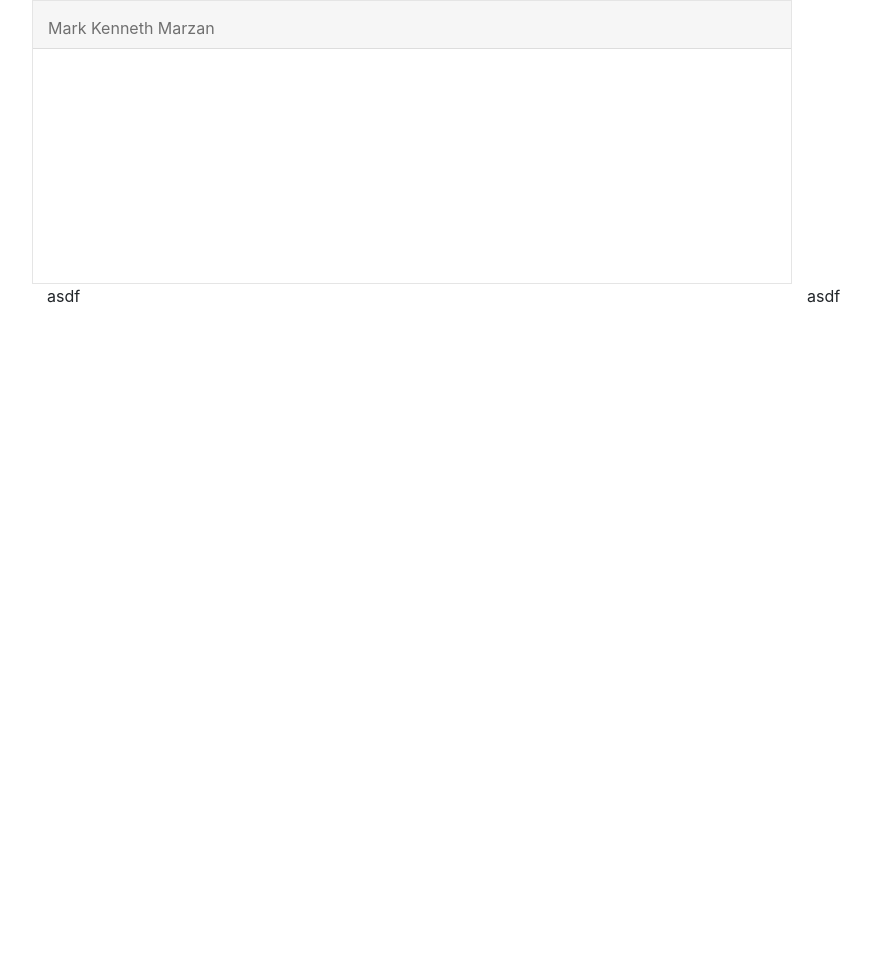
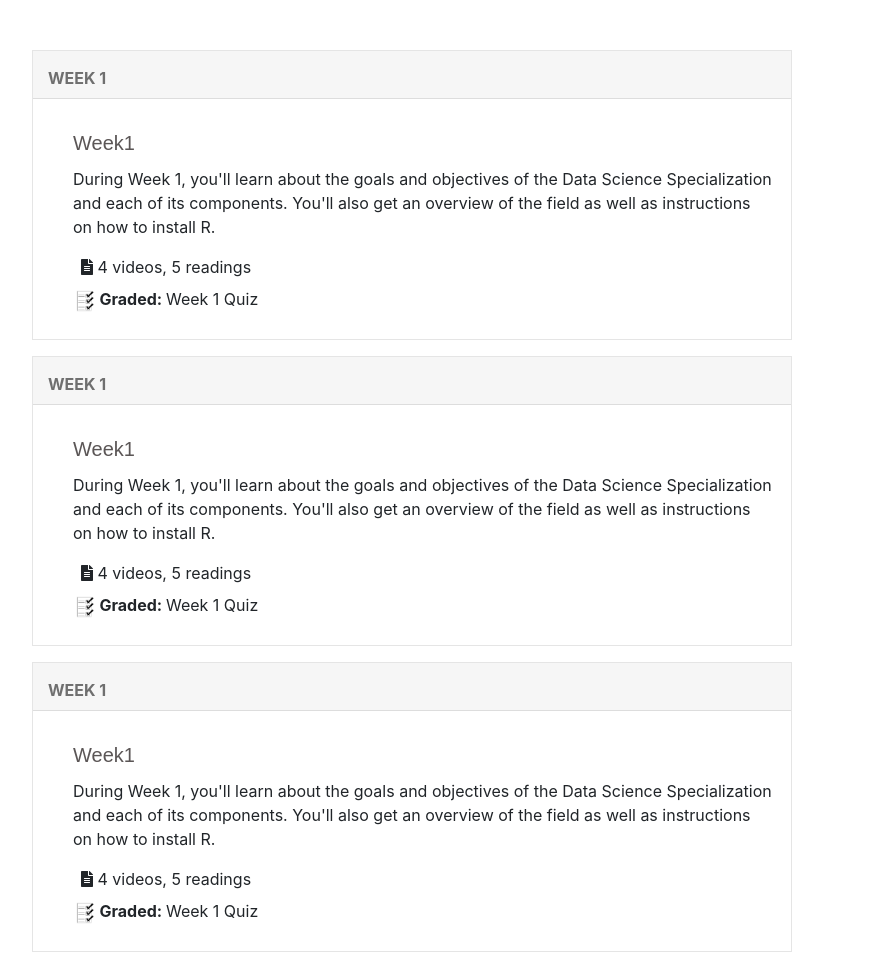
Before and after one commit to 2166244/WEBTECHLec-FINALS, a plain HTML site: page bootstrap-3.3.7-dist/marzan.html in a window 1280 px wide. Shown: the whole page, without its empty margins (38-909 px from the left). Before the commit the page ends 800 px from the top, so only its background shows below. Drawn offline with nearby package versions, Linux system fonts and the light colour scheme.

Commit message:
content structure added

```diff
--- a/bootstrap-3.3.7-dist/css/custom.css
+++ b/bootstrap-3.3.7-dist/css/custom.css
@@ -1,4 +1,10 @@
+body {
+    background-color: #f5f5f5;
+}
 
+.container{
+	margin-top: 50px;
+}
 .row-inner1{
 	color: rgba(0,0,0,0.55);
 	background-color: #f6f6f6;
@@ -7,9 +13,22 @@
 	padding: 15px 16px;
 }
 .row-outer{
-	height: 284px;
+	min-height: 290px;
 	border: 1px solid rgba(0,0,0,0.1);
 }
-.row-inner2{
-	padding: 160px 32px 40px 32px !important;
+.col-md-12.row-inner2 {
+    position: absolute;
+    padding: 80px 20px 20px 40px;
 }
+.row-inner2 h1{
+	font-size: 20px;
+	padding-bottom: 4px;
+	font-family: 'OpenSans-Light', Arial, sans-serif;
+	font-weight: 100;
+	line-height: 24px;
+	color: #5b5656;
+}
+.icon2 img{
+	width: 22px;
+	height: 22px;
+}
--- a/bootstrap-3.3.7-dist/marzan.html
+++ b/bootstrap-3.3.7-dist/marzan.html
@@ -5,27 +5,82 @@
 <title>Untitled Document</title>
 <link rel="stylesheet" href="css/custom.css">
 <link rel="stylesheet" href="https://maxcdn.bootstrapcdn.com/bootstrap/4.0.0/css/bootstrap.min.css" integrity="sha384-Gn5384xqQ1aoWXA+058RXPxPg6fy4IWvTNh0E263XmFcJlSAwiGgFAW/dAiS6JXm" crossorigin="anonymous">
+<link rel="stylesheet" href="https://use.fontawesome.com/releases/v5.0.10/css/all.css" integrity="sha384-+d0P83n9kaQMCwj8F4RJB66tzIwOKmrdb46+porD/OvrJ+37WqIM7UoBtwHO6Nlg" crossorigin="anonymous">
 <meta name="viewport" content="width=device-width, initial-scale=1">
 </head>
 <body>
 
-<div class="container" >
-	<div class="content">
-		<div class="row">
+<div class="container " >
+	<div class="content pb-3">
+		<div class="row position-relative">
 			<div class="col-md-8">
 				<div class="row row-outer">
-					<div class="col-md-12 row-inner1">Mark Kenneth Marzan</div>
+					<div class="col-md-12 font-weight-bold row-inner1">WEEK 1</div>
+					<div class="col-md-12 row-inner2">
+						<h1 >Week1</h1>
+						<div class="content pb-3">During Week 1, you'll learn about the goals and objectives of the Data Science Specialization and each of its components. You'll also get an overview of the field as well as instructions on how to install R.
+						</div>
+						<div class="icon1 pb-2 pl-2">
+							<i class="fas fa-file-alt"></i> 4 videos, 5 readings<br>
+						</div>
+							<div class="icon2">
+								<img src="images/quiz.png"/> <strong>Graded: </strong> Week 1 Quiz
+							</div>
+					</div>
+				<div class="col-md-4">
+
+				</div>
 				</div>
 			</div>
+		</div>
+	</div>
+
+		<div class="content pb-3">
+		<div class="row position-relative">
 			<div class="col-md-8">
-				<div class="row">
-					<div class="col-md-12">asdf</div>
+				<div class="row row-outer">
+					<div class="col-md-12 font-weight-bold row-inner1">WEEK 1</div>
+					<div class="col-md-12 row-inner2">
+						<h1 >Week1</h1>
+						<div class="content pb-3">During Week 1, you'll learn about the goals and objectives of the Data Science Specialization and each of its components. You'll also get an overview of the field as well as instructions on how to install R.
+						</div>
+						<div class="icon1 pb-2 pl-2">
+							<i class="fas fa-file-alt"></i> 4 videos, 5 readings<br>
+						</div>
+							<div class="icon2">
+								<img src="images/quiz.png"/> <strong>Graded: </strong> Week 1 Quiz
+							</div>
+					</div>
+				<div class="col-md-4">
+
+				</div>
 				</div>
 			</div>
-			<div class="col-md-4">asdf</div>
+		</div>
+	</div>
+		<div class="content pb-3">
+		<div class="row position-relative">
+			<div class="col-md-8">
+				<div class="row row-outer">
+					<div class="col-md-12 font-weight-bold row-inner1">WEEK 1</div>
+					<div class="col-md-12 row-inner2">
+						<h1 >Week1</h1>
+						<div class="content pb-3">During Week 1, you'll learn about the goals and objectives of the Data Science Specialization and each of its components. You'll also get an overview of the field as well as instructions on how to install R.
+						</div>
+						<div class="icon1 pb-2 pl-2">
+							<i class="fas fa-file-alt"></i> 4 videos, 5 readings<br>
+						</div>
+							<div class="icon2">
+								<img src="images/quiz.png"/> <strong>Graded: </strong> Week 1 Quiz
+							</div>
+					</div>
+				<div class="col-md-4">
+
+				</div>
+				</div>
+			</div>
 		</div>
 	</div>
 </div>
-
 </body>
 </html>
```
Also changed, not shown: bootstrap-3.3.7-dist/images/quiz.png (added).
